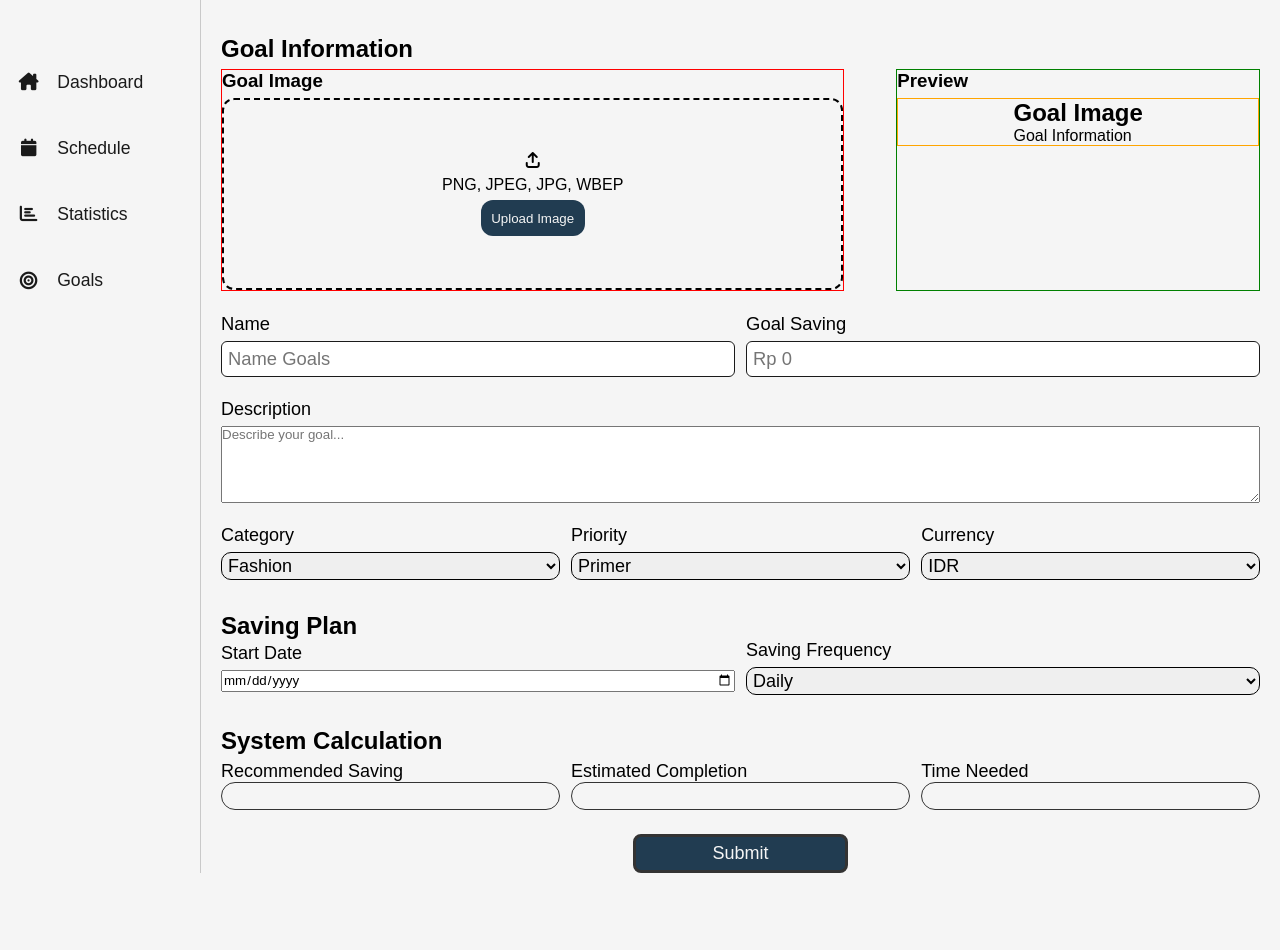
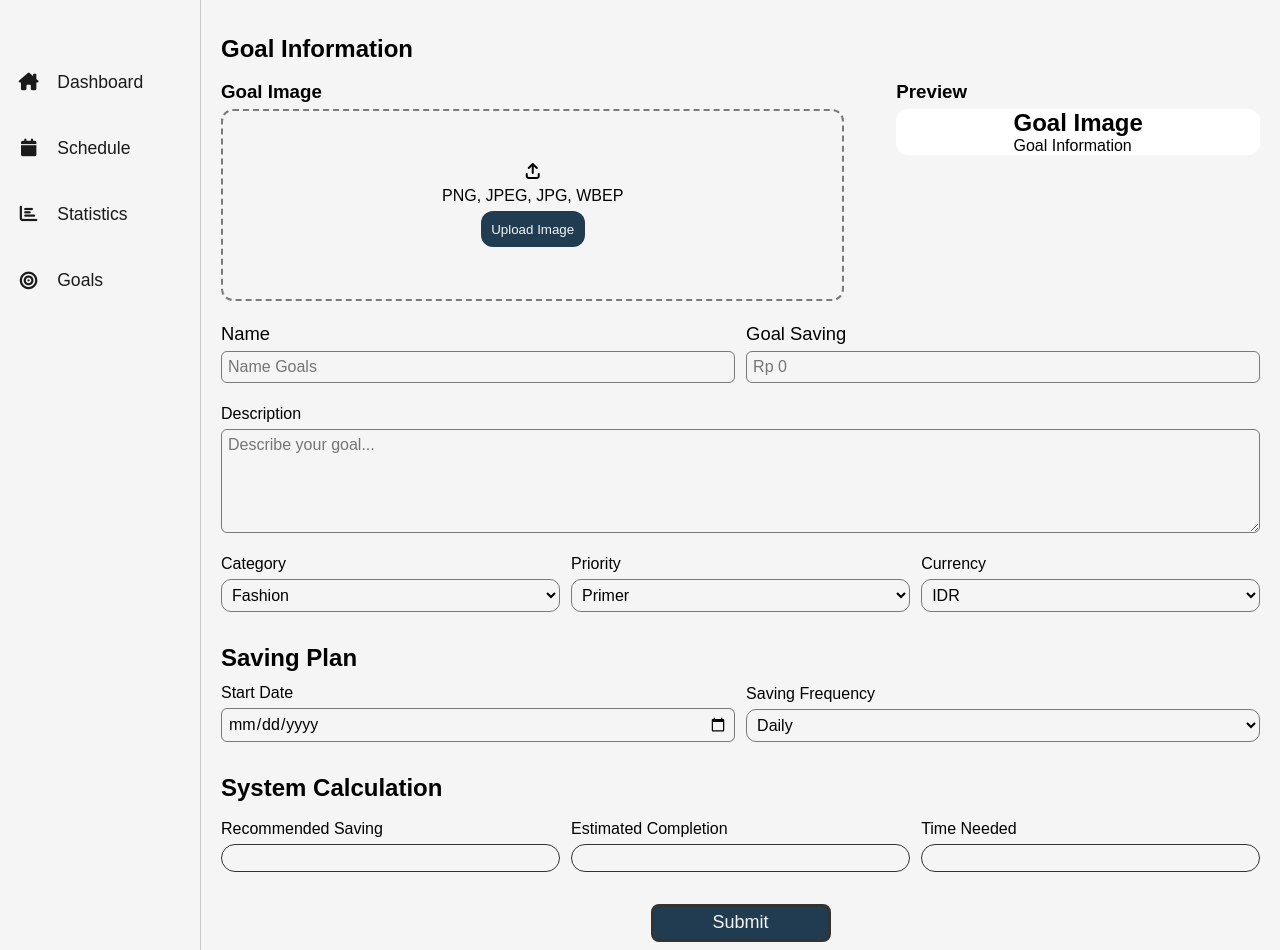
Before and after one commit to jatpifaiz/DreamSaver, a plain HTML site: page frontend/pages/input.html in a window 1280 px wide. Shown: the part 72-1022 px from the top of the page. Before the commit the page ends 945 px from the top, so only its background shows below. Drawn offline with Linux system fonts and the light colour scheme; a script that the page names is missing; files whose address does not match are found by name.

Commit message:
add some styles to the input page

```diff
--- a/frontend/css/input.css
+++ b/frontend/css/input.css
@@ -96,8 +96,6 @@ body {
 
   display: flex;
   flex-direction: column;
-  justify-content: center;
-  align-items: center;
   gap: 1em;
 
   background-color: #f5f5f5;
@@ -138,6 +136,12 @@ body {
   width: 100%;
 }
 
+.main .goal-information .goal-information-title {
+  font-size: 1.5em;
+  font-weight: 600;
+  margin-block-end: 0.5em;
+}
+
 .main .goal-information .goal-image-container {
   width: 100%;
   display: flex;
@@ -150,7 +154,6 @@ body {
   display: flex;
   flex-direction: column;
   gap: 6px;
-  border: 1px solid red;
 }
 
 .main .goal-information .goal-image-container .goal-image-upload-area {
@@ -161,8 +164,7 @@ body {
   justify-content: center;
   align-items: center;
   gap: 6px;
-  border-style: dashed;
-  border-width: 2px;
+  border: 2px dashed rgba(0, 0, 0, 0.5);
   border-radius: 12px;
 }
 
@@ -208,7 +210,6 @@ body {
   display: flex;
   flex-direction: column;
   gap: 6px;
-  border: 1px solid green;
 }
 
 .main
@@ -219,7 +220,8 @@ body {
   display: flex;
   justify-content: center;
   align-items: center;
-  border: 1px solid orange;
+  background-color: #fff;
+  border-radius: 12px;
 }
 
 .main .goal-information .goal-primary-fields {
@@ -248,10 +250,11 @@ body {
 .main .goal-information .goal-primary-fields .field input {
   width: 100%;
   padding: 6px;
-  border: 1px solid #1a1a1a;
+  border: 1px solid rgba(0, 0, 0, 0.5);
   border-radius: 6px;
+  background-color: transparent;
   text-align: left;
-  font-size: 1.15em;
+  font-size: 1em;
 }
 
 .main .goal-information .description-container {
@@ -262,12 +265,51 @@ body {
   margin-block-end: 1em;
 }
 
+.main .goal-information .description-container .description {
+  width: 100%;
+  padding: 6px;
+  border: 1px solid rgba(0, 0, 0, 0.5);
+  border-radius: 6px;
+  background-color: transparent;
+  text-align: left;
+  font-size: 1em;
+}
+
 .main .goal-information .goal-settings {
   display: flex;
   justify-content: space-between;
   align-items: center;
   gap: 0.7em;
   width: 100%;
+}
+
+.main .goal-information .goal-settings .field select {
+  background-color: transparent;
+  padding: 6px;
+  background-color: transparent;
+  border: 1px solid rgba(0, 0, 0, 0.5);
+  border-radius: 10px;
+  font-size: 1em;
+  cursor: pointer;
+  transition: all ease 0.3s;
+}
+
+.main .goal-information .goal-settings .field select:hover {
+  background-color: #e0e0e0;
+}
+
+.main .goal-information .goal-settings .field select:focus {
+  outline: none;
+}
+
+.main .goal-information .goal-settings .field select option {
+  background-color: #f5f5f5;
+  border-radius: 12px;
+  transition: all 0.3s ease-in-out;
+}
+
+.main .goal-information .goal-settings .field select option:checked {
+  background-color: #e0e0e0;
 }
 /* goal information ends */
 
@@ -278,6 +320,12 @@ body {
   flex-direction: column;
   justify-content: space-between;
   padding: 8px 20px;
+}
+
+.main .saving-plan .saving-plan-title {
+  font-size: 1.5em;
+  font-weight: 600;
+  margin-block-end: 0.5em;
 }
 
 .main .field-container {
@@ -295,10 +343,52 @@ body {
   gap: 6px;
 }
 
+.main .saving-plan .field-container .field select {
+  background-color: transparent;
+  border: 1px solid rgba(0, 0, 0, 0.5);
+  border-radius: 10px;
+  padding: 2px;
+  font-size: 1em;
+  cursor: pointer;
+  transition: all ease 0.3s;
+  padding: 6px;
+}
+
+.main .saving-plan .field-container .field select:hover {
+  background-color: #e0e0e0;
+}
+
+.main .saving-plan .field-container .field select:focus {
+  outline: none;
+}
+
+.main .saving-plan .field-container .field select option {
+  background-color: #f5f5f5;
+  border-radius: 12px;
+  transition: all 0.3s ease-in-out;
+}
+
+.main .saving-plan .field-container .field select option:checked {
+  background-color: #e0e0e0;
+}
+
+.main .saving-plan .field-container .field input {
+  width: 100%;
+  padding: 6px;
+  border: 1px solid rgba(0, 0, 0, 0.5);
+  border-radius: 6px;
+  background-color: transparent;
+  text-align: left;
+  font-size: 1em;
+}
+
+.main .saving-plan .field-container .field input:focus {
+  outline: none;
+}
 /* saving plan ends */
 
 /* system-calculation starts */
-.system-calculation {
+.main .system-calculation {
   width: 100%;
   display: flex;
   flex-direction: column;
@@ -307,20 +397,27 @@ body {
   gap: 6px;
 }
 
-.system-calculation .fields-container {
+.main .system-calculation .system-calculation-title {
+  font-size: 1.5em;
+  font-weight: 600;
+  margin-block-end: 0.5em;
+}
+
+.main .system-calculation .fields-container {
   width: 100%;
   display: flex;
   justify-content: space-between;
   gap: 0.7em;
 }
 
-.system-calculation .fields-container .field {
+.main .system-calculation .fields-container .field {
   width: 100%;
   display: flex;
   flex-direction: column;
+  gap: 6px;
 }
 
-.system-calculation .fields-container .field .calculation-result {
+.main .system-calculation .fields-container .field .calculation-result {
   font-size: 1.15em;
   font-weight: 500;
   padding: 0.7em;
@@ -329,47 +426,32 @@ body {
 }
 /* system calculation ends */
 
-label {
-  font-size: 18px;
-  text-align: left;
-}
-
-/* input {
-  outline: none;
-  width: 6.25em;
-  font-size: 18px;
-  text-align: right;
-  border: none;
-  border-radius: 6px;
-  padding: 2px;
-} */
-
-select {
-  border: 1px solid black;
-  border-radius: 10px;
-  padding: 2px;
-  font-size: 18px;
-  cursor: pointer;
-  transition: all ease 0.3s;
-}
-
-select:hover {
-  background-color: beige;
+.submit-button-container {
+  width: 100%;
+  display: flex;
+  justify-content: center;
+  padding: 8px 20px;
 }
 
 .submit-button {
-  width: 20%;
+  width: 10em;
+  display: flex;
+  justify-content: center;
+  align-items: center;
+  padding: 0.315em;
+
   background-color: #213c51;
   color: #f5f5f5;
-  padding: 6px;
   border: 3px solid #333;
   border-radius: 8px;
+
   font-size: 18px;
   transition: all ease 0.3s;
 }
 
 .submit-button:hover {
   background-color: #6594b1;
+  border-radius: 24px;
   transform: scale(1.01);
 }
 
--- a/frontend/pages/input.html
+++ b/frontend/pages/input.html
@@ -48,7 +48,7 @@
       </header>
 
       <section class="goal-information">
-        <h2>Goal Information</h2>
+        <h2 class="goal-information-title">Goal Information</h2>
         <div class="goal-image-container">
           <div class="goal-image-upload-container">
             <h3>Goal Image</h3>
@@ -79,7 +79,7 @@
             <h3>Preview</h2>
             <div class="goal-image-preview">
               <img id="preview" style="max-width: 200px; display: none" />
-              <div>
+              <div class="image-information">
                 <h2>Goal Image</h2>
                 <p>Goal Information</p>
               </div>
@@ -153,7 +153,7 @@
       </section>
 
       <section class="saving-plan">
-        <h2>Saving Plan</h2>
+        <h2 class="saving-plan-title">Saving Plan</h2>
         <div class="field-container">
           <div class="field">
             <label for="start-date">Start Date</label>
@@ -172,7 +172,7 @@
       </section>
 
       <section class="system-calculation">
-        <h2>System Calculation</h2>
+        <h2 class="system-calculation-title">System Calculation</h2>
         <div class="fields-container">
           <div class="field">
             <label for="saving-amount">Recommended Saving</label>
@@ -192,7 +192,9 @@
         <!-- <span id="recFreq"></span> -->
       </section>
 
-      <button id="submit-button" class="submit-button">Submit</button>
+      <div class="submit-button-container">
+        <button id="submit-button" class="submit-button">Submit</button>
+      </div>
     </main>
 
     <script type="module" src="/frontend/js/input.js"></script>
```
